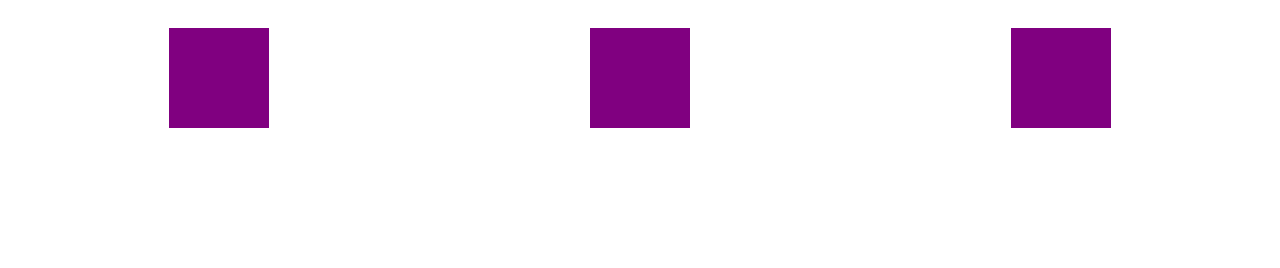
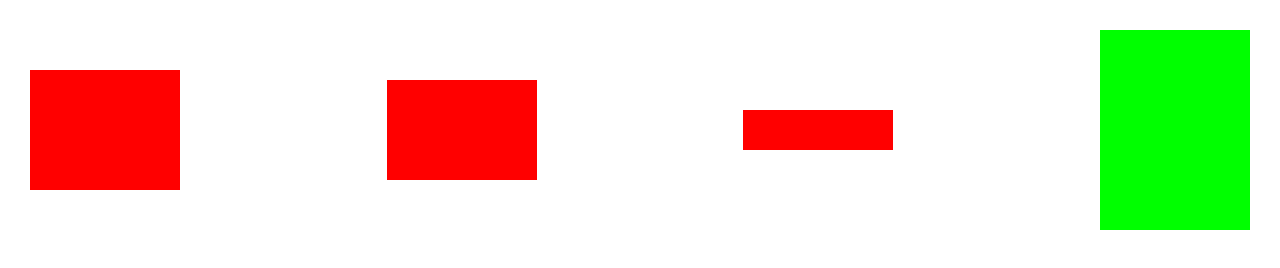
Before and after one commit to acfasj/IFE2017, a plain HTML site: page weiwei-school/task_10/index.html in a window 1280 px wide. Drawn offline with Linux system fonts and the light colour scheme.

Commit message:
weiwei task 10

```diff
--- a/weiwei-school/task_10/index.html
+++ b/weiwei-school/task_10/index.html
@@ -4,25 +4,58 @@
 	<meta charset="UTF-8">
 	<title>Document</title>
 <style type="text/css">
-	.parent {
-		display: flex;
-		flex-flow: row wrap;
-		justify-content: space-around;
+	body, div {
+		margin: 0;
+		padding: 0
 	}
 
-	.parent div {
-		width: 100px;
+	.container {
+		padding: 20px;
+		display: flex;
+		justify-content: space-between;
+		align-items: center;
+	}
+
+	.container div {
+		width: 150px;
+		height: 120px;
+		margin: 10px;
+		flex-shrink: 0;
+		background-color: #f00;
+	}
+
+	.container .item2 {
 		height: 100px;
-		margin: 20px;
-		background-color: purple;
+	}
+
+	.container .item3 {
+		height: 40px;
+	}
+
+	.container .item4 {
+		height: 200px;
+		background-color: #0f0;
+	}
+
+	@media screen and (max-width: 640px) {
+		.container {
+			align-items: flex-start;
+			flex-wrap: wrap;
+			min-width: 580px;
+		}
+
+		.container .item4 {
+			order: -1;
+		}
 	}
 </style>
 </head>
 <body>
-	<div class="parent">
-		<div></div>
-		<div></div>
-		<div></div>
-	</div>
+<div class="container">
+	<div class="item1"></div>
+	<div class="item2"></div>
+	<div class="item3"></div>
+	<div class="item4"></div>
+</div>
 </body>
 </html>
```
